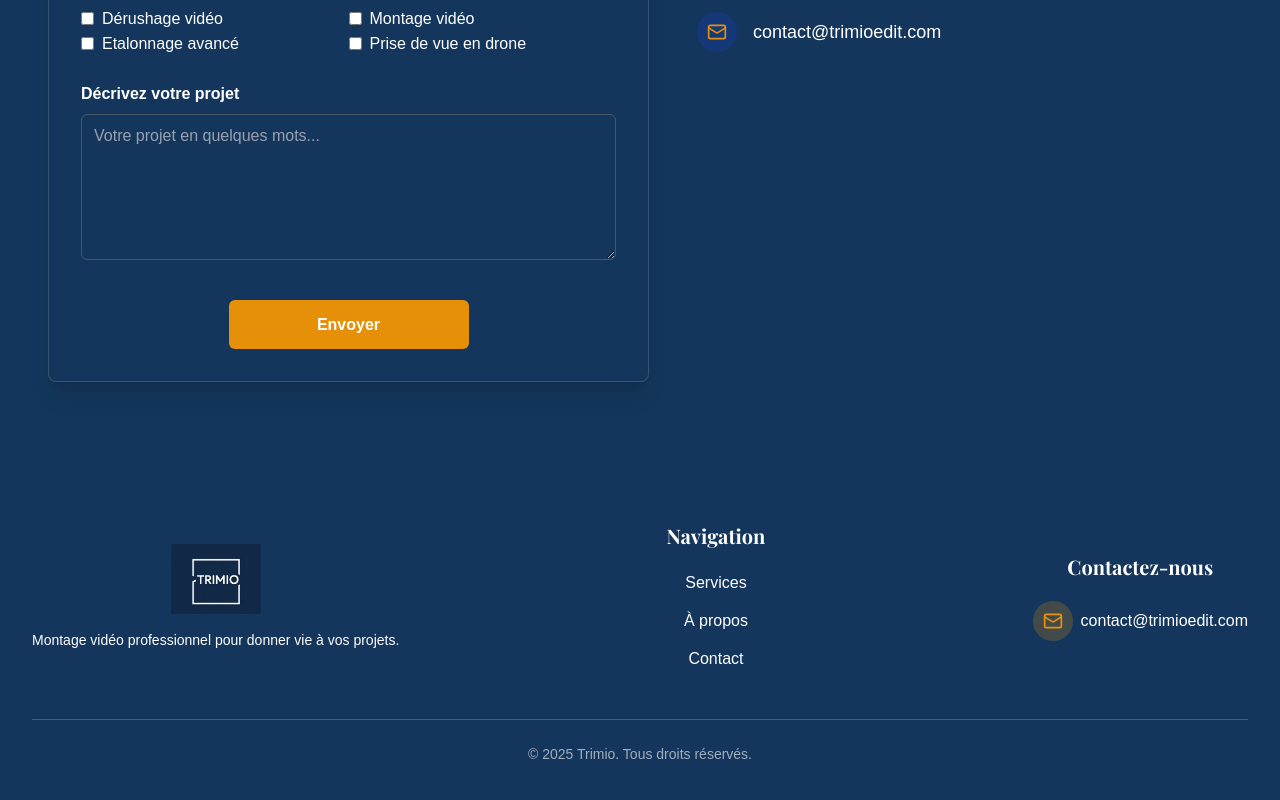
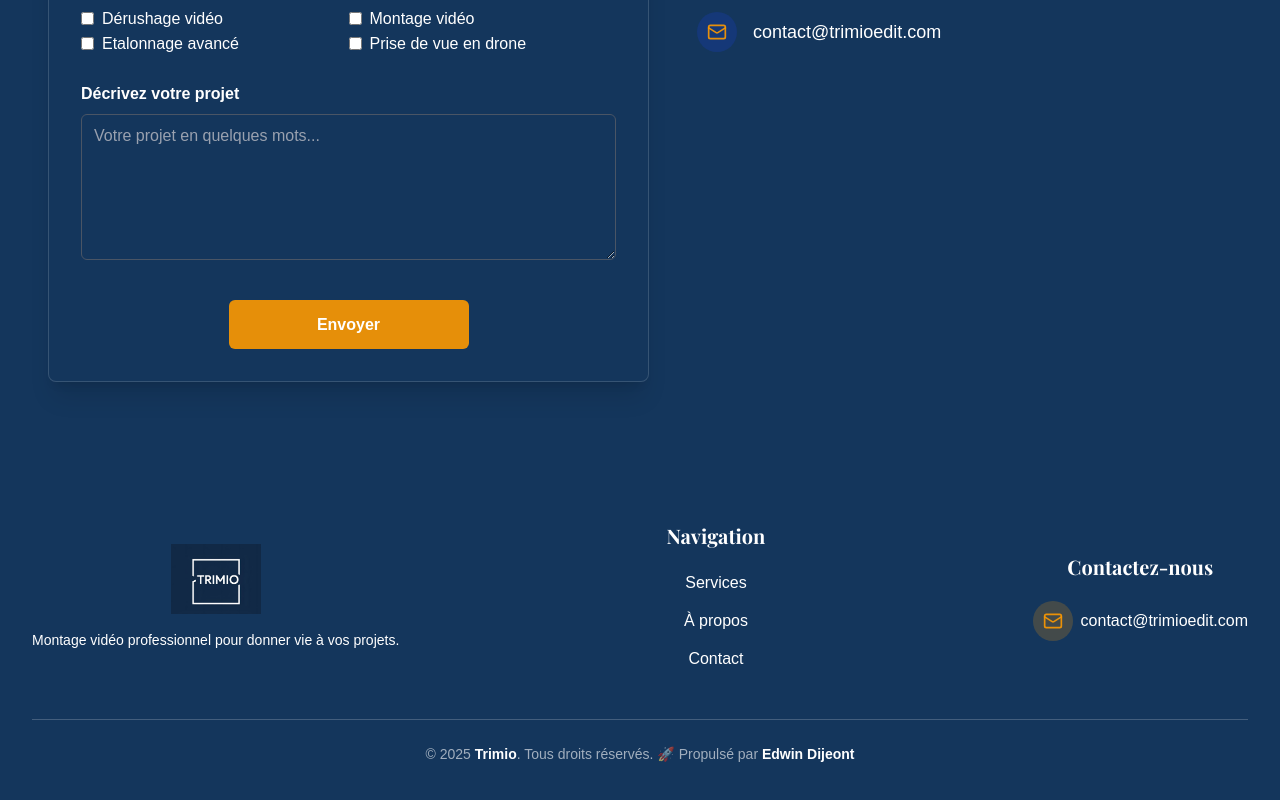
Before and after one commit to EdwinDij/trimio, a Next.js app: page / in a window 1280 px wide. Shown: the part 2669-3469 px from the top of the page. Built offline with nearby package versions, Linux system fonts and the light colour scheme.

Commit message:
amélioration de la mise en forme du texte dans le pied de page

```diff
--- a/app/components/layout/footer.tsx
+++ b/app/components/layout/footer.tsx
@@ -50,7 +50,9 @@ export const Footer = () => {
             ))}
           </div>
           <div className="flex flex-col mb-6 gap-3 items-left">
-            <h2 className="text-xl font-bold text-white mb-2">Contactez-nous</h2>
+            <h2 className="text-xl font-bold text-white mb-2">
+              Contactez-nous
+            </h2>
             <div className="flex items-center gap-2">
               <div className="w-10 h-10 rounded-full bg-amber-500/20 flex items-center justify-center">
                 <Mail className="w-5 h-5 text-amber-500/90" />
@@ -67,7 +69,9 @@ export const Footer = () => {
 
         {/* LIGNE + COPYRIGHT */}
         <div className="border-t border-white/20 pt-6 text-sm text-white/60">
-         {"© " + new Date().getFullYear()} Trimio. Tous droits réservés.
+          © {new Date().getFullYear()} <strong className="text-white">Trimio</strong>. Tous droits
+          réservés. 🚀 Propulsé par{" "}
+          <span className="font-semibold text-white">Edwin Dijeont</span>
         </div>
       </div>
     </footer>
```
